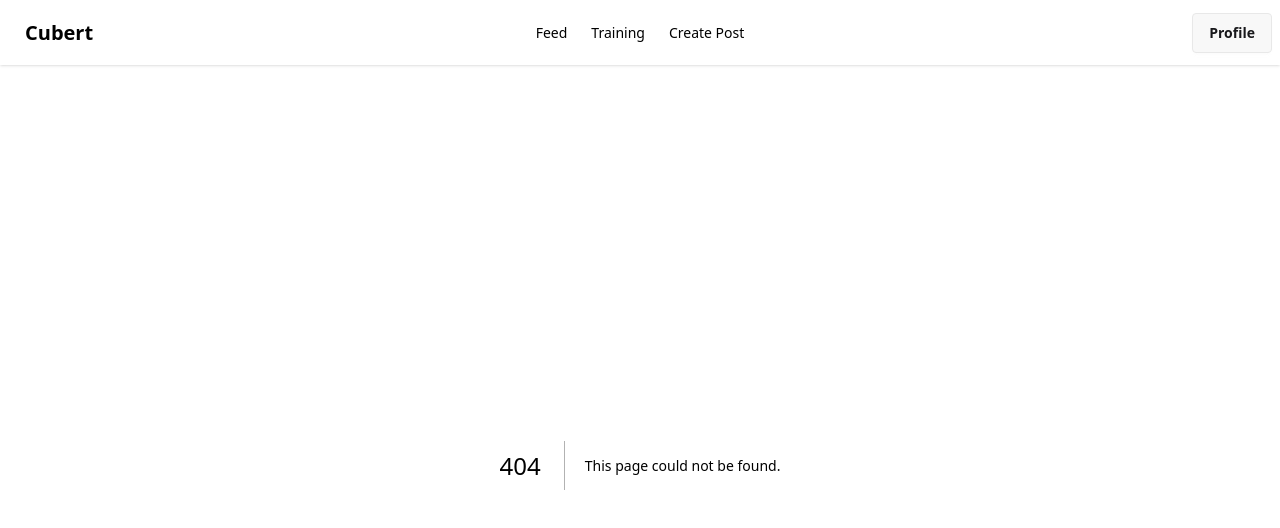
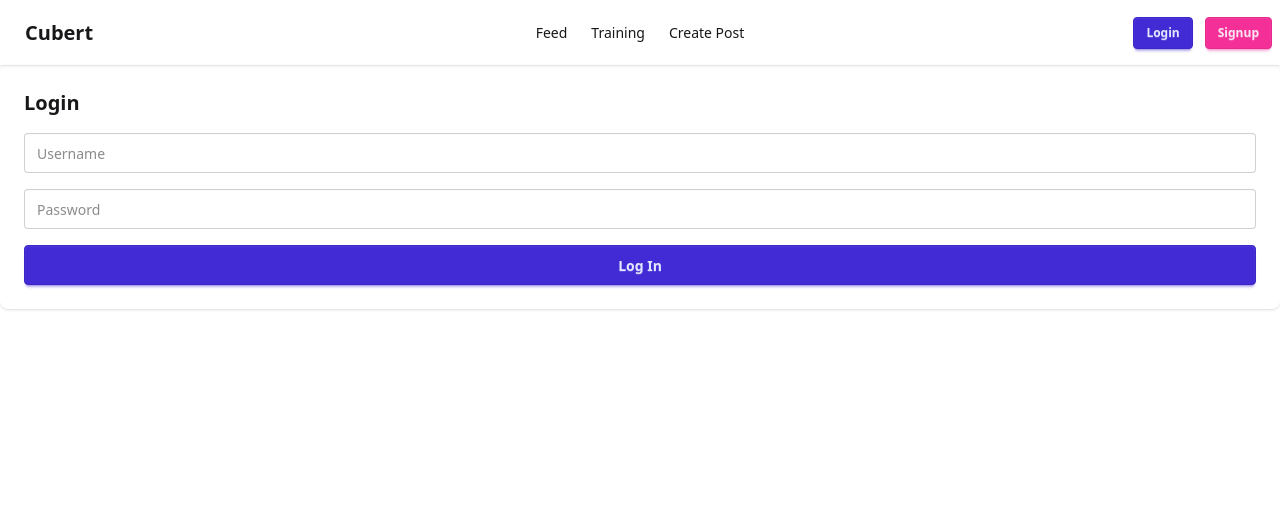
Before and after one commit to vimichael/cubert, a Next.js app: page /login in a window 1280 px wide. Before the commit this address had no page. Shown: the top 528 px of the page. Built offline with nearby package versions, Linux system fonts and the light colour scheme; no server answers.

Commit message:
added next auth and logging in

```diff
--- /dev/null
+++ b/app/api/auth/[...nextauth]/route.ts
@@ -0,0 +1,42 @@
+import { db } from "@/lib/db";
+import { User } from "@/types/user";
+import { compareSync } from "bcrypt";
+import NextAuth from "next-auth";
+import CredentialsProvider from "next-auth/providers/credentials";
+
+const handler = NextAuth({
+  providers: [
+    CredentialsProvider({
+      name: "Credentials",
+      credentials: {
+        username: { label: "Username", type: "text" },
+        password: { label: "Password", type: "password" },
+      },
+      async authorize(credentials) {
+        if (!credentials) return null;
+
+        const user = db
+          .prepare("SELECT * FROM users WHERE username = ?")
+          .get(credentials.username) as User;
+
+        if (!user) return null;
+
+        const isValid = compareSync(credentials.password, user.hashed_password);
+
+        if (!isValid) return null;
+
+        return {
+          id: user.id,
+          name: user.username,
+        };
+      },
+    }),
+  ],
+  session: {
+    strategy: "jwt",
+  },
+  pages: {
+    signIn: "/login", // optional custom login page
+  },
+});
+export { handler as GET, handler as POST };
--- a/app/layout.tsx
+++ b/app/layout.tsx
@@ -2,6 +2,7 @@ import type { Metadata } from "next";
 import { Geist, Geist_Mono } from "next/font/google";
 import "./globals.css";
 import Navbar from "@/components/Navbar";
+import Providers from "./providers";
 
 const geistSans = Geist({
   variable: "--font-geist-sans",
@@ -28,8 +29,10 @@ export default function RootLayout({
       <body
         className={`${geistSans.variable} ${geistMono.variable} antialiased`}
       >
-        <Navbar />
-        {children}
+        <Providers>
+          <Navbar />
+          {children}
+        </Providers>
       </body>
     </html>
   );
--- /dev/null
+++ b/app/login/page.tsx
@@ -0,0 +1,52 @@
+"use client";
+
+import { signIn } from "next-auth/react";
+import { useState } from "react";
+
+export default function LoginPage() {
+  const [error, setError] = useState("");
+
+  async function handleSubmit(e: React.FormEvent<HTMLFormElement>) {
+    e.preventDefault();
+    const formData = new FormData(e.currentTarget);
+    const username = formData.get("username") as string;
+    const password = formData.get("password") as string;
+
+    const res = await signIn("credentials", {
+      redirect: false,
+      username,
+      password,
+    });
+
+    if (res?.error) {
+      setError("Invalid login");
+    } else {
+      window.location.href = "/"; // or router.push("/")
+    }
+  }
+
+  return (
+    <form onSubmit={handleSubmit} className="card w-full p-6 shadow space-y-4">
+      <h2 className="text-xl font-bold">Login</h2>
+
+      <input
+        name="username"
+        type="text"
+        placeholder="Username"
+        className="input input-bordered w-full"
+      />
+      <input
+        name="password"
+        type="password"
+        placeholder="Password"
+        className="input input-bordered w-full"
+      />
+
+      <button className="btn btn-primary w-full" type="submit">
+        Log In
+      </button>
+
+      {error && <p className="text-red-500">{error}</p>}
+    </form>
+  );
+}
--- /dev/null
+++ b/app/providers.tsx
@@ -0,0 +1,8 @@
+"use client";
+
+import { SessionProvider } from "next-auth/react";
+import { ReactNode } from "react";
+
+export default function Providers({ children }: { children: ReactNode }) {
+  return <SessionProvider>{children}</SessionProvider>;
+}
--- a/components/Navbar.tsx
+++ b/components/Navbar.tsx
@@ -1,4 +1,10 @@
+"use client";
+
+import { useSession } from "next-auth/react";
+
 const Navbar = () => {
+  const { data: session } = useSession();
+
   return (
     <div className="navbar bg-base-100 shadow-sm">
       <div className="navbar-start">
@@ -52,10 +58,21 @@ const Navbar = () => {
           </li>
         </ul>
       </div>
-      <div className="navbar-end">
-        <a href="/user/SpeedCubingMike" className="btn">
-          Profile
-        </a>
+      <div className="navbar-end h-full">
+        {session ? (
+          <a href={`/user/${session.user?.name}`} className="btn">
+            Profile
+          </a>
+        ) : (
+          <div className="flex flex-row gap-3 items-center">
+            <a href="/login">
+              <button className="btn btn-sm btn-primary">Login</button>
+            </a>
+            <a href="/signup">
+              <button className="btn btn-sm btn-secondary">Signup</button>
+            </a>
+          </div>
+        )}
       </div>
     </div>
   );
--- a/lib/db.ts
+++ b/lib/db.ts
@@ -9,7 +9,8 @@ db.prepare(
 CREATE TABLE IF NOT EXISTS users (
   id TEXT PRIMARY KEY,
   username TEXT,
-  bio TEXT
+  bio TEXT,
+  hashed_password TEXT
 )
 `,
 ).run();
--- a/package.json
+++ b/package.json
@@ -13,14 +13,17 @@
     "seed:reset": "ts-node --project tsconfig.local.json seeds/reset.ts"
   },
   "dependencies": {
+    "bcrypt": "^6.0.0",
     "better-sqlite3": "^12.4.1",
     "next": "15.5.4",
+    "next-auth": "^4.24.11",
     "react": "19.1.0",
     "react-dom": "19.1.0",
     "uuid": "^13.0.0"
   },
   "devDependencies": {
     "@tailwindcss/postcss": "^4",
+    "@types/bcrypt": "^6.0.0",
     "@types/better-sqlite3": "^7.6.13",
     "@types/node": "^20",
     "@types/react": "^19",
--- a/seeds/users.ts
+++ b/seeds/users.ts
@@ -1,21 +1,37 @@
 import { db } from "../lib/db";
 import { v4 as uuid } from "uuid";
+import { hashSync } from "bcrypt";
 
 // Clear existing users
 db.prepare("DELETE FROM users").run();
 
 const users = [
-  { username: "SpeedCubingMike", bio: "new speedcuber!" },
-  { username: "CubeMasterAnna", bio: "learning one-step PLL" },
+  {
+    username: "SpeedCubingMike",
+    bio: "new speedcuber!",
+    password: "someawesomepassword",
+  },
+  {
+    username: "CubeMasterAnna",
+    bio: "learning one-step PLL",
+    password: "mysecretpassword",
+  },
 ];
 
 const insert = db.prepare(`
-  INSERT INTO users (id, username, bio)
-  VALUES (@id, @username, @bio)
+  INSERT INTO users (id, username, bio, hashed_password)
+  VALUES (@id, @username, @bio, @hashed_password)
 `);
 
 for (const user of users) {
-  insert.run({ id: uuid(), ...user });
+  const hashed_password = hashSync(user.password, 10);
+
+  insert.run({
+    id: uuid(),
+    hashed_password: hashed_password,
+    username: user.username,
+    bio: user.bio,
+  });
 }
 
 console.log("Seeded users!");
--- a/types/user.ts
+++ b/types/user.ts
@@ -2,4 +2,5 @@ export interface User {
   id: string;
   username: string;
   bio: string;
+  hashed_password: string;
 }
```
Also changed, not shown: lib/auth.ts (added, +46 -0 lines), 1 other file (tests, documents, lock files or other folders).
